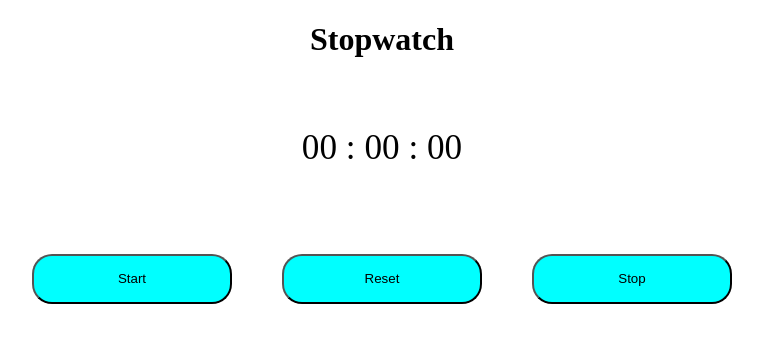
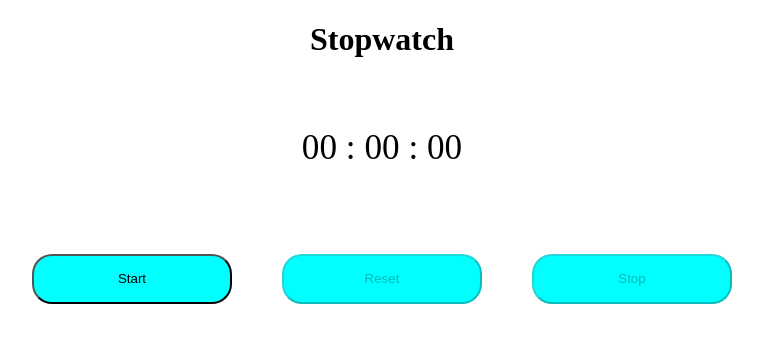
Before and after one commit to Pranil-Meherkar/stopwatch-react, a React (Create React App) app: page / in a window 1280 px wide. Shown: the top 342 px of the page, without its empty margins (258-1021 px from the left). Built offline with nearby package versions, Linux system fonts and the light colour scheme.

Commit message:
made changes to button disabled property

```diff
--- a/src/components/App.js
+++ b/src/components/App.js
@@ -7,6 +7,7 @@ function App() {
     min: 0,
     sec: 0,
   });
+  const [reseted, setReseted] = useState(true);
   const [int, setInt] = useState();
   const [started, setStarted] = useState(false);
 
@@ -16,6 +17,7 @@ function App() {
   const start = () => {
     setInt(setInterval(stopwatch, 1000));
     setStarted(true);
+    setReseted(false);
   };
 
   const stop = () => {
@@ -30,6 +32,7 @@ function App() {
       sec: 0,
     });
     stop();
+    setReseted(true);
   };
 
   const stopwatch = () => {
@@ -56,11 +59,15 @@ function App() {
         {time.hrs === 0 ? "00" : time.hrs} : {time.min === 0 ? "00" : time.min}{" "}
         : {time.sec === 0 ? "00" : time.sec}
       </p>
-      <button onClick={start} disabled={started ? true : false}>
+      <button onClick={start} disabled={started}>
         Start
       </button>
-      <button onClick={reset}>Reset</button>
-      <button onClick={stop}>Stop</button>
+      <button onClick={reset} disabled={reseted}>
+        Reset
+      </button>
+      <button onClick={stop} disabled={!started}>
+        Stop
+      </button>
     </>
   );
 }
```
